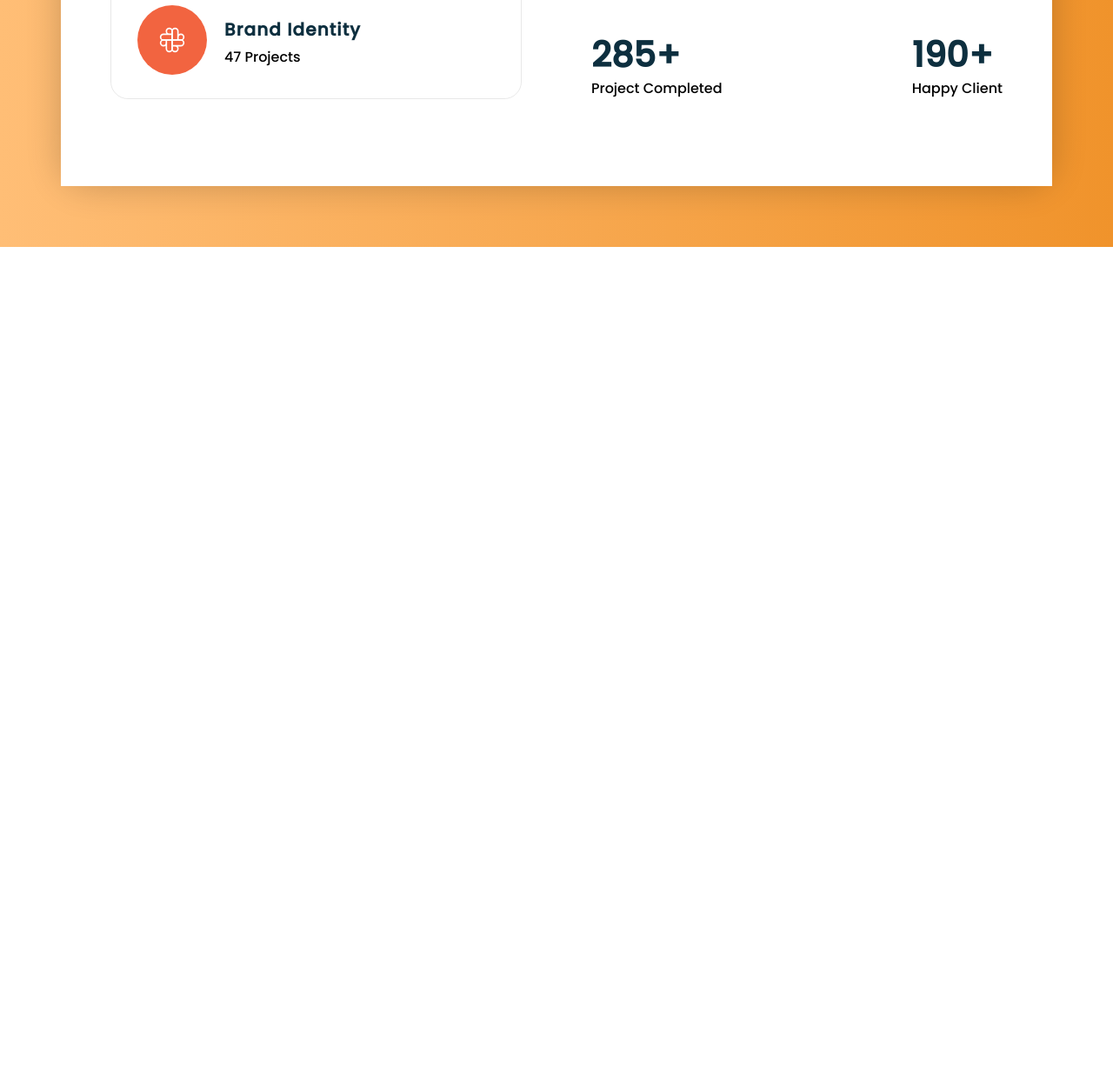
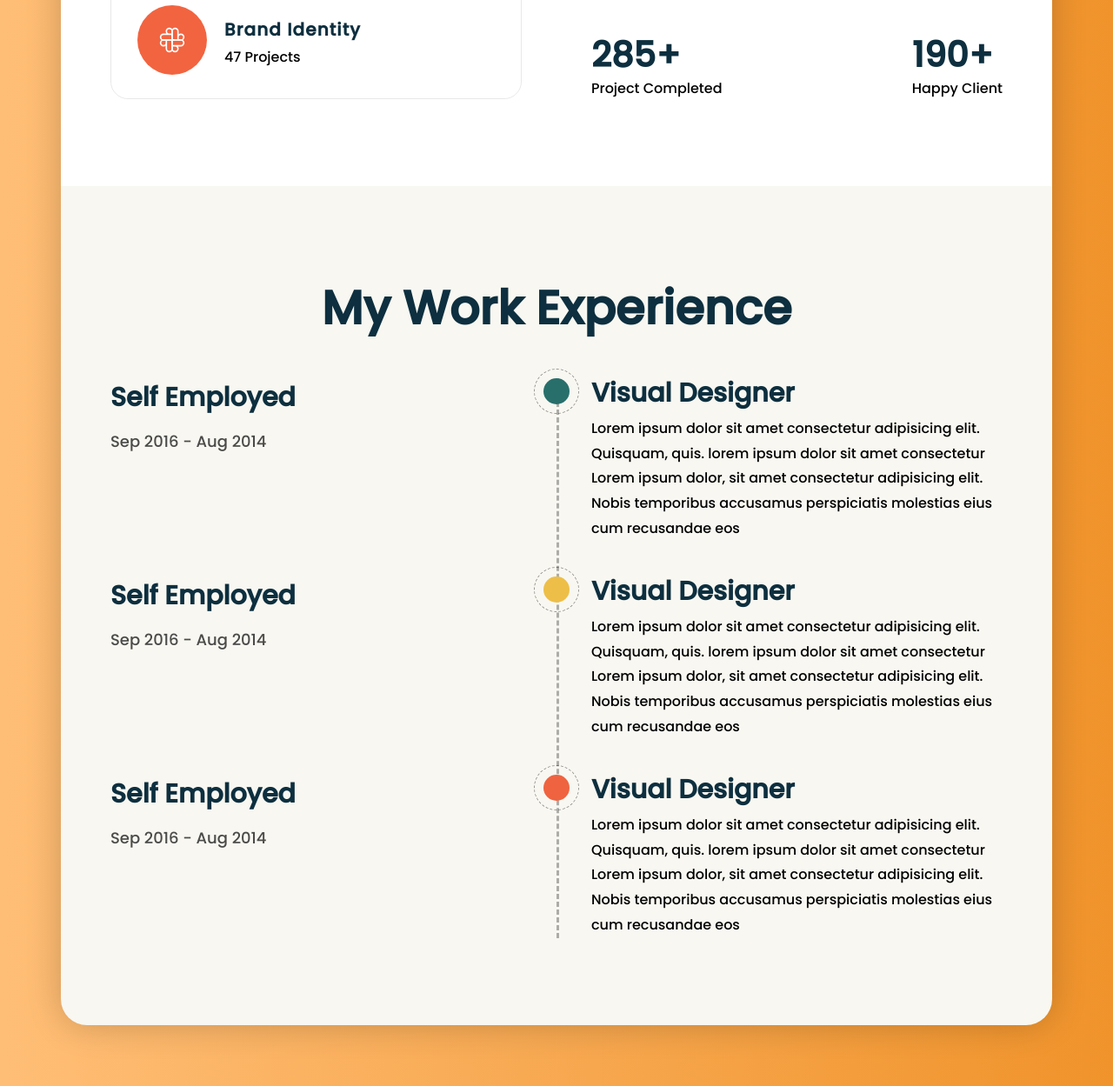
Before and after one commit to meedsharif/live-class-portfolio, a plain HTML site: page index.html in a window 1280 px wide. Shown: the part 1301-2550 px from the top of the page at 87% size. Before the commit the page ends 1585 px from the top, so only its background shows below. Drawn offline with Linux system fonts and the light colour scheme.

Commit message:
add timeline section

```diff
--- a/index.html
+++ b/index.html
@@ -1,23 +1,28 @@
 <!DOCTYPE html>
 <html lang="en">
 	<head>
-  <meta charset="UTF-8">
-  <meta http-equiv="X-UA-Compatible" content="IE=edge">
-  <meta name="viewport" content="width=device-width, initial-scale=1.0">
-  <link rel="preconnect" href="https://fonts.googleapis.com">
-  <link rel="preconnect" href="https://fonts.gstatic.com" crossorigin>
-  <link href="https://fonts.googleapis.com/css2?family=Poppins:ital,wght@0,200;0,300;0,500;1,400&display=swap" rel="stylesheet">
-  <link rel="stylesheet" href="src/styles/style.css">
+		<meta charset="UTF-8" />
+		<meta http-equiv="X-UA-Compatible" content="IE=edge" />
+		<meta name="viewport" content="width=device-width, initial-scale=1.0" />
+		<link rel="preconnect" href="https://fonts.googleapis.com" />
+		<link rel="preconnect" href="https://fonts.gstatic.com" crossorigin />
+		<link
+			href="https://fonts.googleapis.com/css2?family=Poppins:ital,wght@0,200;0,300;0,500;1,400&display=swap"
+			rel="stylesheet"
+		/>
+		<link rel="stylesheet" href="src/styles/style.css" />
 		<title>Document</title>
 	</head>
 	<body>
-
 		<div class="wrapper">
 			<!-- HEADER -->
 			<header>
 				<nav class="nav container">
 					<div class="logo">
-          <img src="https://upload.wikimedia.org/wikipedia/commons/8/88/GoTo_logo.svg" alt="">
+						<img
+							src="https://upload.wikimedia.org/wikipedia/commons/8/88/GoTo_logo.svg"
+							alt=""
+						/>
 					</div>
 					<ul class="links">
 						<li><a href="">Services</a></li>
@@ -26,41 +31,63 @@
 						<li><a href="">Experience</a></li>
 					</ul>
 					<div class="tel">
-          <div class="number"><a href="tel:+880 1234567890">+880 1234567890</a></div>
+						<div class="number">
+							<a href="tel:+880 1234567890">+880 1234567890</a>
+						</div>
 						<div class="phone-icon">
-            <svg xmlns="http://www.w3.org/2000/svg" class="icon icon-tabler icon-tabler-phone" width="48" height="48" viewBox="0 0 24 24" stroke-width="1.5" stroke="currentColor" fill="none" stroke-linecap="round" stroke-linejoin="round">
-              <path stroke="none" d="M0 0h24v24H0z" fill="none"/>
-              <path d="M5 4h4l2 5l-2.5 1.5a11 11 0 0 0 5 5l1.5 -2.5l5 2v4a2 2 0 0 1 -2 2a16 16 0 0 1 -15 -15a2 2 0 0 1 2 -2" />
+							<svg
+								xmlns="http://www.w3.org/2000/svg"
+								class="icon icon-tabler icon-tabler-phone"
+								width="48"
+								height="48"
+								viewBox="0 0 24 24"
+								stroke-width="1.5"
+								stroke="currentColor"
+								fill="none"
+								stroke-linecap="round"
+								stroke-linejoin="round"
+							>
+								<path stroke="none" d="M0 0h24v24H0z" fill="none" />
+								<path
+									d="M5 4h4l2 5l-2.5 1.5a11 11 0 0 0 5 5l1.5 -2.5l5 2v4a2 2 0 0 1 -2 2a16 16 0 0 1 -15 -15a2 2 0 0 1 2 -2"
+								/>
 							</svg>
 						</div>
 					</div>
 				</nav>
 				<div class="banner container">
 					<div class="top-headers">
-          <h1>Hey There, <br> I'm John</h1>
+						<h1>
+							Hey There, <br />
+							I'm John
+						</h1>
 						<h4>I design beautifully simple things, And I love what I do.</h4>
 					</div>
-        <a class="middle" href="mailto:example@example.com">contact@example.com</a>
+					<a class="middle" href="mailto:example@example.com"
+						>contact@example.com</a
+					>
 					<div class="bottom">
 						<div class="exp">
 							<span class="number">10</span>
 							<span class="years">Years Experience</span>
 						</div>
 						<div class="cert">
-            <img src="https://pngimage.net/wp-content/uploads/2018/05/certificate-logo-png-2.png" alt="">
+							<img
+								src="https://pngimage.net/wp-content/uploads/2018/05/certificate-logo-png-2.png"
+								alt=""
+							/>
 						</div>
 					</div>
 				</div>
 			</header>
 
 			<!-- About ME -->
-    <section class="about ">
+			<section class="about">
 				<div class="container">
 					<div class="services">
-
 						<div class="service">
 							<div class="icon green">
-              <img src="./src/assets/monitor.svg" alt="Monitor">
+								<img src="./src/assets/monitor.svg" alt="Monitor" />
 							</div>
 							<div class="info">
 								<h5 class="title">Website Design</h5>
@@ -70,7 +97,7 @@
 
 						<div class="service">
 							<div class="icon yellow">
-              <img src="./src/assets/mobile.svg" alt="Monitor">
+								<img src="./src/assets/mobile.svg" alt="Monitor" />
 							</div>
 							<div class="info">
 								<h5 class="title">Mobile App Design</h5>
@@ -80,20 +107,28 @@
 
 						<div class="service">
 							<div class="icon orange">
-              <img src="./src/assets/slack.svg" alt="Monitor">
+								<img src="./src/assets/slack.svg" alt="Monitor" />
 							</div>
 							<div class="info">
 								<h5 class="title">Brand Identity</h5>
 								<div class="projects">47 Projects</div>
 							</div>
 						</div>
-
 					</div>
 					<div class="descriptions">
 						<h2>What Do I help</h2>
-          <p>Lorem ipsum dolor, sit amet consectetur adipisicing elit. Possimus architecto ducimus incidunt ut tenetur, neque suscipit id eos explicabo. Iusto molestiae magnam amet ipsa accusamus repellat, dignissimos deleniti corporis et.</p>
+						<p>
+							Lorem ipsum dolor, sit amet consectetur adipisicing elit. Possimus
+							architecto ducimus incidunt ut tenetur, neque suscipit id eos
+							explicabo. Iusto molestiae magnam amet ipsa accusamus repellat,
+							dignissimos deleniti corporis et.
+						</p>
 
-          <p class="mt-4">Lorem ipsum dolor sit amet consectetur adipisicing elit. Cupiditate quisquam porro placeat eos facere sit corrupti quae eveniet repudiandae</p>
+						<p class="mt-4">
+							Lorem ipsum dolor sit amet consectetur adipisicing elit.
+							Cupiditate quisquam porro placeat eos facere sit corrupti quae
+							eveniet repudiandae
+						</p>
 
 						<div class="stats">
 							<div class="stat">
@@ -108,6 +143,54 @@
 					</div>
 				</div>
 			</section>
+
+			<!-- Timeline -->
+			<section class="experience">
+				<div class="container">
+					<h1>My Work Experience</h1>
+					<div class="timeline">
+						<div class="item green">
+							<div class="left">
+								<h4>Self Employed</h4>
+								<span>Sep 2016 - Aug 2014</span>
+							</div>
+							<div class="right">
+								<h4>Visual Designer</h4>
+								<p>
+									Lorem ipsum dolor sit amet consectetur adipisicing elit.
+									Quisquam, quis. lorem ipsum dolor sit amet consectetur Lorem ipsum dolor, sit amet consectetur adipisicing elit. Nobis temporibus accusamus perspiciatis molestias eius cum recusandae eos
+								</p>
+							</div>
+						</div>
+						<div class="item yellow">
+							<div class="left">
+								<h4>Self Employed</h4>
+								<span>Sep 2016 - Aug 2014</span>
+							</div>
+							<div class="right">
+								<h4>Visual Designer</h4>
+								<p>
+                  Lorem ipsum dolor sit amet consectetur adipisicing elit.
+									Quisquam, quis. lorem ipsum dolor sit amet consectetur Lorem ipsum dolor, sit amet consectetur adipisicing elit. Nobis temporibus accusamus perspiciatis molestias eius cum recusandae eos
+								</p>
+							</div>
+						</div>
+						<div class="item orange">
+							<div class="left">
+								<h4>Self Employed</h4>
+								<span>Sep 2016 - Aug 2014</span>
+							</div>
+							<div class="right">
+								<h4>Visual Designer</h4>
+								<p>
+                  Lorem ipsum dolor sit amet consectetur adipisicing elit.
+									Quisquam, quis. lorem ipsum dolor sit amet consectetur Lorem ipsum dolor, sit amet consectetur adipisicing elit. Nobis temporibus accusamus perspiciatis molestias eius cum recusandae eos
+								</p>
+							</div>
+						</div>
+					</div>
+				</div>
+			</section>
 		</div>
 	</body>
 </html>
--- a/src/styles/style.css
+++ b/src/styles/style.css
@@ -268,3 +268,94 @@ header {
   color: var(--font-primary);
   line-height: 1.3;
 }
+
+.experience .container {
+  margin: 0 auto;
+  padding: 10rem 0;
+}
+
+.experience h1 {
+  font-size: 5.4rem;
+  color: var(--font-primary);
+  font-weight: 600;
+  text-align: center;
+}
+
+.timeline {
+  position: relative;
+  margin-top: 4rem;
+}
+
+
+.timeline::after {
+  content: "";
+  position: absolute;
+  top: 0;
+  left: 50%;
+  border-left: 3px dashed rgba(0, 0, 0, 0.3);
+  width: 4px;
+  height: 100%;
+}
+
+.timeline .item {
+  display: flex;
+  justify-content: space-between;
+  padding: 0;
+  position: relative;
+}
+
+.timeline .item::after {
+  content: "";
+  position: absolute;
+  top: 0;
+  left: calc(50% - 1.5rem);
+  width: 3rem;
+  height: 3rem;
+  border-radius: 4rem;
+  z-index: 100;
+  outline: 1px dashed rgba(0, 0, 0, 0.4);
+  outline-offset: 1rem;
+}
+
+.timeline .item .right {
+  /* padding: 2rem; */
+  margin-left: 8rem;
+  margin-top: -1rem;
+  line-height: 1.8;
+}
+
+.item:not(:last-child) {
+  margin-bottom: 4rem;
+}
+
+.timeline .left, .timeline .right {
+  width: 50%;
+}
+
+.timeline .item h4 {
+
+  font-size: 3rem;
+  /* line-height: 1.9; */
+  color: var(--font-primary);
+}
+
+.item .left span {
+  font-size: 1.8rem;
+  /* font-weight: 600; */
+  display: inline-block;
+  margin-top: 1.4rem;
+  color: rgba(0, 0, 0, 0.7);
+}
+
+
+.item.green::after {
+  background-color: #286F6C;
+}
+
+.item.yellow::after {
+  background-color: #EDBF48;
+}
+
+.item.orange::after {
+  background-color: #EF6340;
+}
```
Lines whose indentation alone changed are shown as unchanged.
